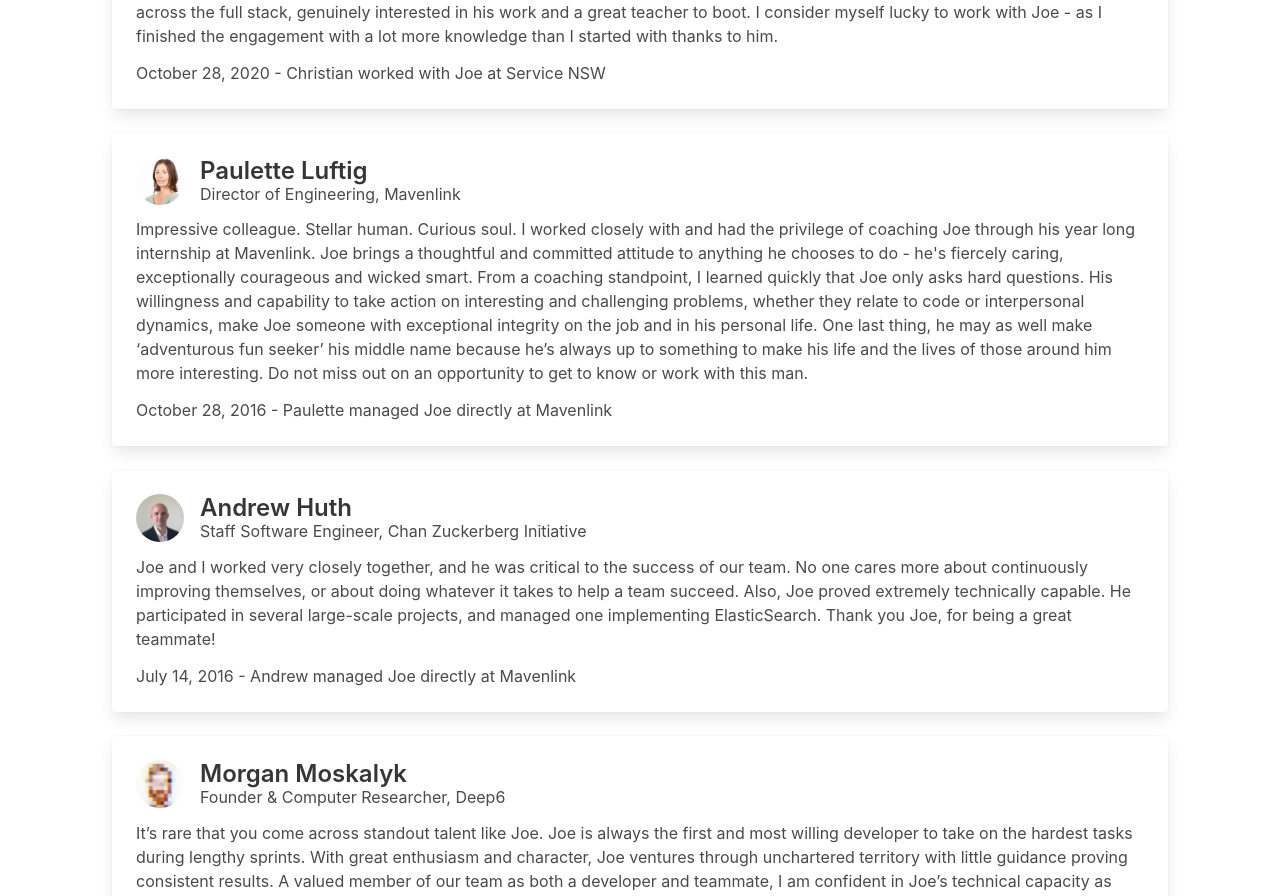
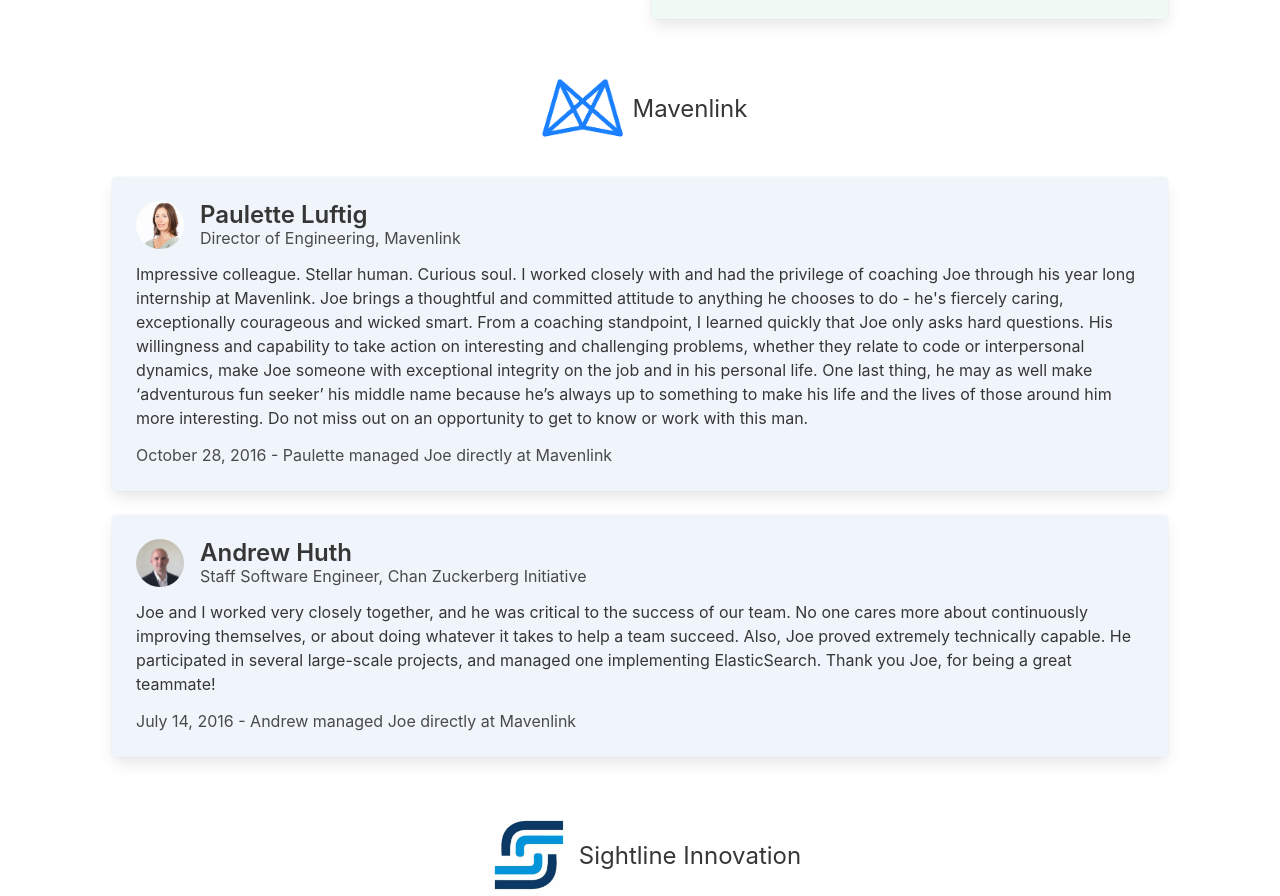
Before and after one commit to JoeGaebel/website, a React (Create React App) app: page / in a window 1280 px wide. Shown: the part 5104-6000 px from the top of the page. Built offline with nearby package versions, Linux system fonts and the light colour scheme; a web font is replaced by a local one.

Commit message:
Style reviews section

```diff
--- a/src/ReviewsSection.tsx
+++ b/src/ReviewsSection.tsx
@@ -8,6 +8,9 @@ import christian from "./reviews/christian.jpeg"
 import paulette from "./reviews/paulette.jpeg"
 import andrew from "./reviews/andrew.jpeg"
 import morgan from "./reviews/morgan.jpeg"
+import pivotal from "./logos/pivotal.png"
+import mavenlink from "./logos/mavenlink.png"
+import sightline from "./logos/sightline.png"
 
 
 interface ReviewProps {
@@ -17,11 +20,23 @@ interface ReviewProps {
     relationship: string
     sharedWork?: string
     image: string
+    isFull?: boolean
     content: JSX.Element
 }
 
-const Review: FunctionComponent<ReviewProps> = ({name, title, work, content, relationship, sharedWork, image}) => {
-    return <div className="card my-5">
+
+const reviewColors: { [key: string]: string } = {
+    "VMware Pivotal Labs": "has-background-success-light",
+    "Service NSW": "has-background-success-light",
+    "Mavenlink": "has-background-info-light",
+    "Sightline Innovation": "has-background-link-light"
+}
+
+const Review: FunctionComponent<ReviewProps> = ({name, title, work, content, relationship, sharedWork, image, isFull}) => {
+    const backgroundColor = reviewColors[sharedWork || work]
+
+    return <div className={`column ${isFull ? "is-full" : "is-half"}`}>
+        <div className={`card ${backgroundColor}`}>
             <div className="card-content">
                 <div className="media">
                     <div className="media-left">
@@ -35,16 +50,17 @@ const Review: FunctionComponent<ReviewProps> = ({name, title, work, content, rel
                     </div>
                 </div>
 
-            <div className="content">
+                <div className="content has-text-dark">
                     {content}
                 </div>
                 <time dateTime="2016-1-1">{relationship} at {sharedWork || work}</time>
             </div>
         </div>
+    </div>
 }
 
 const ReviewsList: FunctionComponent = ({children}) => {
-    return <div className="is-flex-direction-column">
+    return <div className="columns is-multiline">
         {children}
     </div>
 }
@@ -53,19 +69,35 @@ const ReviewsSection = () => {
     return <Section id="reviews" style={{marginTop: "-10rem"}}>
         <SectionHeader>Reviews</SectionHeader>
         <ReviewsList>
+            <ReviewLabel name="VMware Pivotal Labs" image={pivotal}/>
             <Amjad/>
             <David/>
             <Fede/>
             <Joseph/>
             <Christian/>
+            <ReviewLabel name="Mavenlink" image={mavenlink} extraClasses="mt-5"/>
             <Paulette/>
             <Andrew/>
+            <ReviewLabel name="Sightline Innovation" image={sightline} extraClasses="mt-5"/>
             <Morgan/>
         </ReviewsList>
     </Section>
 }
 
+interface ReviewLabelProps {
+    name: string
+    image: string
+    extraClasses?: string
+}
+const ReviewLabel: FunctionComponent<ReviewLabelProps> = ({name, image, extraClasses}) => {
+    return <div className={`is-flex is-align-items-center is-justify-content-center is-full column ${extraClasses ? extraClasses : ''}`}>
+        <div><img width="100px" src={image}/></div>
+        <div className="title has-text-weight-normal is-size-4 pb-1">{name}</div>
+    </div>
+}
+
 const Amjad = () => <Review
+    isFull={true}
     image={amjad}
     name="Amjad Sidqi"
     title="Managing Director"
@@ -145,6 +177,7 @@ const Joseph = () => <Review
 />
 
 const Paulette = () => <Review
+    isFull={true}
     image={paulette}
     name="Paulette Luftig"
     title="Director of Engineering"
@@ -160,6 +193,7 @@ const Paulette = () => <Review
 
 const Andrew = () => <Review
     image={andrew}
+    isFull={true}
     name="Andrew Huth"
     title="Staff Software Engineer"
     work="Chan Zuckerberg Initiative"
@@ -176,6 +210,7 @@ const Andrew = () => <Review
 
 const Morgan = () => <Review
     image={morgan}
+    isFull={true}
     name="Morgan Moskalyk"
     title="Founder & Computer Researcher"
     work="Deep6"
```
Lines whose indentation alone changed are shown as unchanged.
